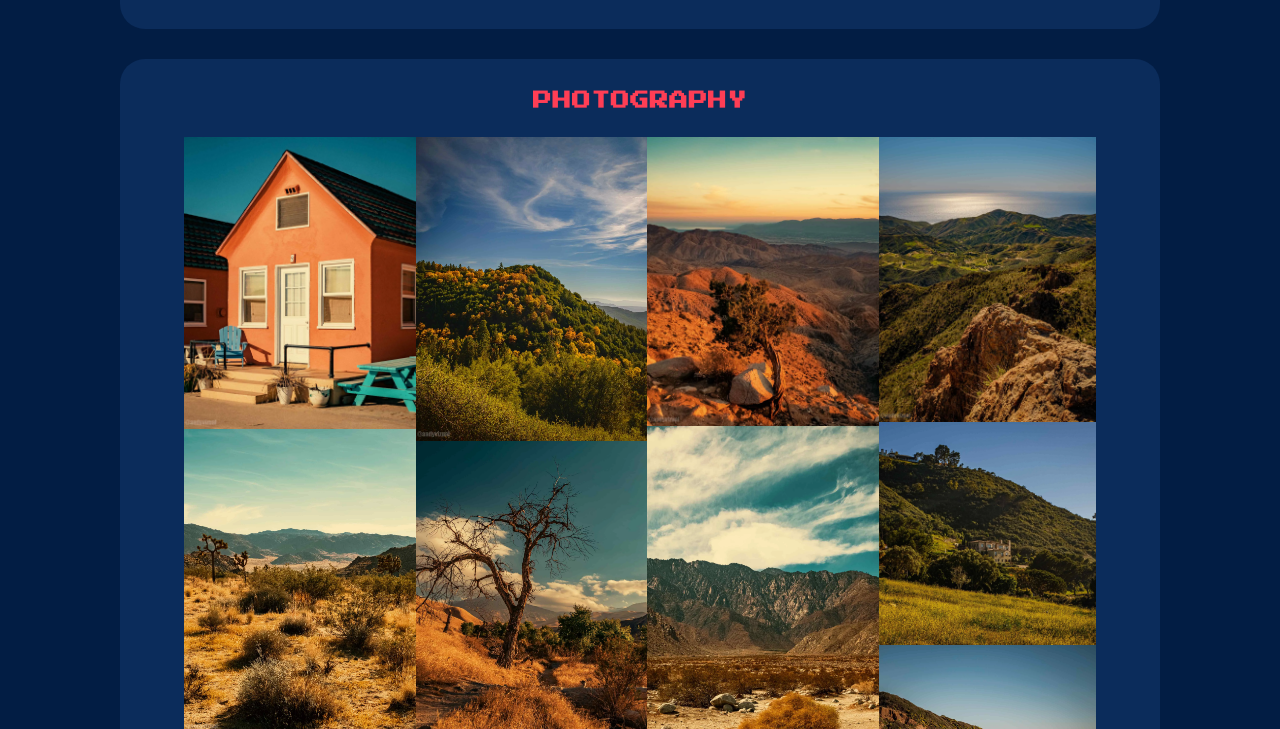
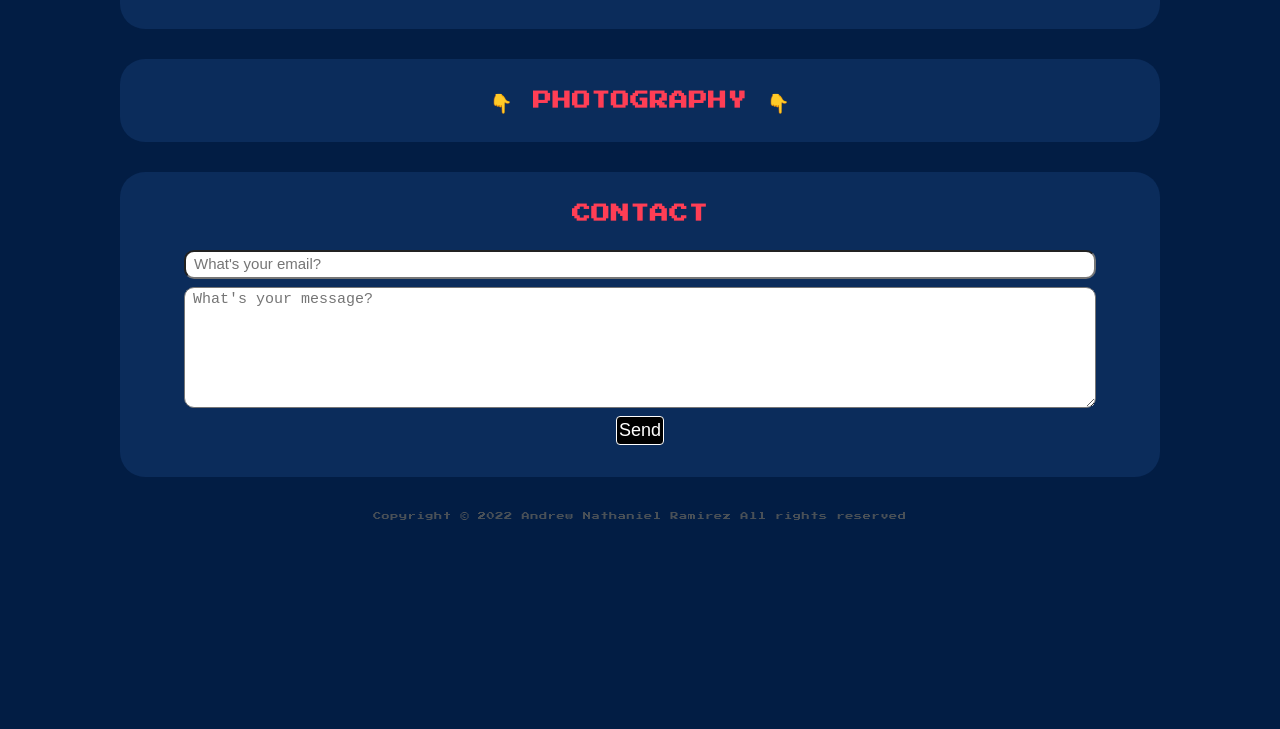
Before and after one commit to andyvizual/andyvizual.github.io, a plain HTML site: page index.html in a window 1280 px wide. Shown: the part 1271-2000 px from the top of the page. After the commit the page ends 1821 px from the top, so only its background shows below. Drawn offline with Linux system fonts and the light colour scheme.

Commit message:
collapsible

```diff
--- a/assets/css/styles.css
+++ b/assets/css/styles.css
@@ -43,7 +43,7 @@ body {
   padding: 30px 0px;
   position: fixed;
   right: 5%;
-  bottom: 15%;
+  top: 50%;
   -ms-transform: translateY(-50%);
   transform: translateY(-50%);
 }
@@ -193,13 +193,16 @@ body {
 
 /* Photography section */
 
+details > summary {
+  cursor: pointer;
+}
+
 .photos {
   max-width: 65rem;
   margin: auto;
   margin-top: 30px;
   text-align: center;
   padding-top: 2rem;
-  padding-bottom: 2rem;
   background-color: var(--bg-color2);
   border-radius: 25px;
 }
@@ -248,7 +251,7 @@ body {
   flex-direction: column;
   position: fixed;
   left: 1%;
-  bottom: 50%;
+  top: 39%;
 }
 
 .link {
--- a/index.html
+++ b/index.html
@@ -137,7 +137,8 @@
 
     <!-- Photography section -->
     <section class="photos" id="photos">
-        <h3 class="photos-title">PHOTOGRAPHY</h3>
+      <details>
+        <summary><h3 class="photos-title">👇 PHOTOGRAPHY 👇</h3></summary>
 	<div class="row">
 	  <div class="column column1">
 	    <a href="https://andyvizual.darkroom.tech/products/1347570" target="_blank"><img src="assets\images\sunkist-1_51460271626_o.webp"></a>
@@ -183,6 +184,7 @@
 	document.onmousedown = click;
 	document.oncontextmenu = click;
 	</script>
+      </details>
     </section>
 
     <section class="contact" id="contact">
```
